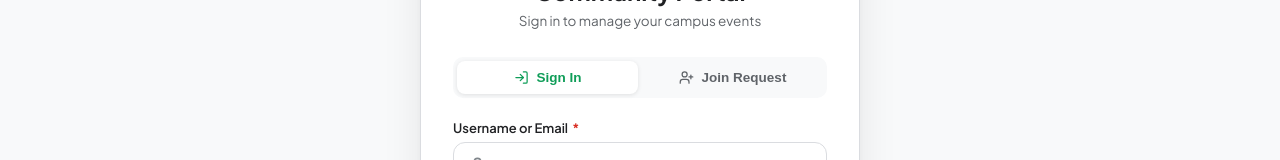
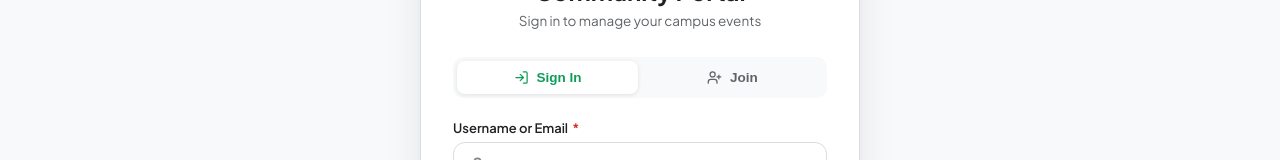
Before and after one commit to EngineerSami/GDG, a React (Vite) app in the folder client/: page / in a window 1280 px wide. Shown: the part 319-479 px from the top of the page. Built offline with nearby package versions, Linux system fonts and the light colour scheme; no server answers.

Commit message:
Update Userdata.jsx

```diff
--- a/client/src/Components/Userdata.jsx
+++ b/client/src/Components/Userdata.jsx
@@ -243,7 +243,7 @@ const Userdata = () => {
             onClick={() => handleTabSwitch("register")}
           >
             <UserPlus size={15} />
-            <span>Join Request</span>
+            <span>Join</span>
           </button>
         </div>
 
```
